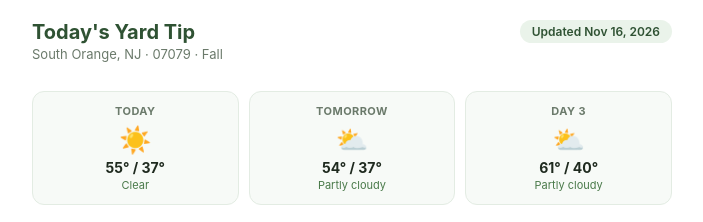
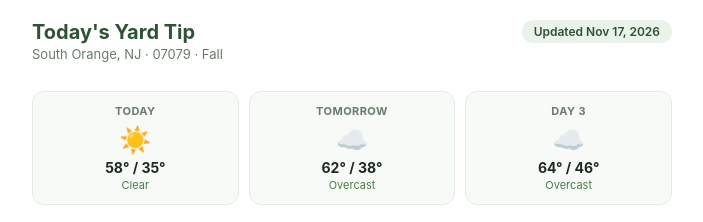
Before and after one commit to yaairalpert/Daily-Yard-Tip, a plain HTML site: page docs/index.html in a window 1280 px wide. Shown: the top 222 px of the page, without its empty margins (288-991 px from the left). Drawn offline with Linux system fonts and the light colour scheme.

Commit message:
Update daily yard tip 2026-11-17

```diff
--- a/docs/index.html
+++ b/docs/index.html
@@ -98,27 +98,27 @@
       <p class="title">Today's Yard Tip</p>
       <p class="subtitle">South Orange, NJ &middot; 07079 &middot; Fall</p>
     </div>
-    <span class="badge">Updated Nov 16, 2026</span>
+    <span class="badge">Updated Nov 17, 2026</span>
   </div>
 
   <div class="weather-strip">
     <div class="day-card">
       <div class="day-label">Today</div>
       <div class="icon">☀️</div>
-      <div class="temps">55° / 37°</div>
+      <div class="temps">58° / 35°</div>
       <div class="precip">Clear</div>
     </div>
     <div class="day-card">
       <div class="day-label">Tomorrow</div>
-      <div class="icon">⛅</div>
-      <div class="temps">54° / 37°</div>
-      <div class="precip">Partly cloudy</div>
+      <div class="icon">☁️</div>
+      <div class="temps">62° / 38°</div>
+      <div class="precip">Overcast</div>
     </div>
     <div class="day-card">
       <div class="day-label">Day 3</div>
-      <div class="icon">⛅</div>
-      <div class="temps">61° / 40°</div>
-      <div class="precip">Partly cloudy</div>
+      <div class="icon">☁️</div>
+      <div class="temps">64° / 46°</div>
+      <div class="precip">Overcast</div>
     </div>
   </div>
 
```
